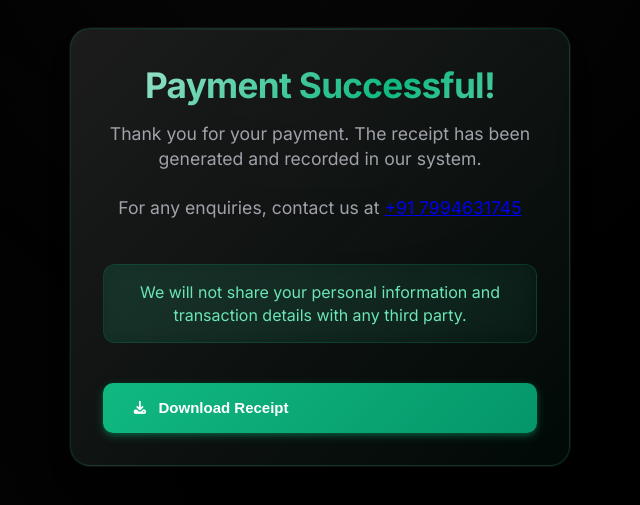
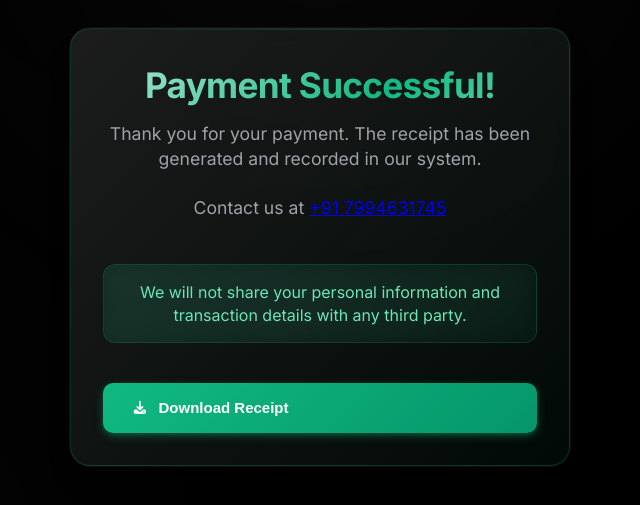
Before and after one commit to rishebss/fdspayments, a Django app: page /payment-success/ in a window 1280 px wide. Shown: the part 153-658 px from the top of the page, without its empty margins (320-960 px from the left). Run offline with Django 5.2, Linux system fonts and the light colour scheme; some libraries are stand-ins or nearby versions.

Commit message:
added payments feature

```diff
--- a/templates/success.html
+++ b/templates/success.html
@@ -464,7 +464,7 @@
     <div class="container">
         <h1>Payment Successful!</h1>
         <p class="subtitle">Thank you for your payment. The receipt has been generated and recorded in our system.</p>
-        <p class="subtitle">For any enquiries, contact us at <a href="tel:+917994631745">+91 7994631745</a></p>
+        <p class="subtitle">Contact us at <a href="tel:+917994631745">+91 7994631745</a></p>
         {% if payment_id %}
         <div class="details">
             <h3>
```
